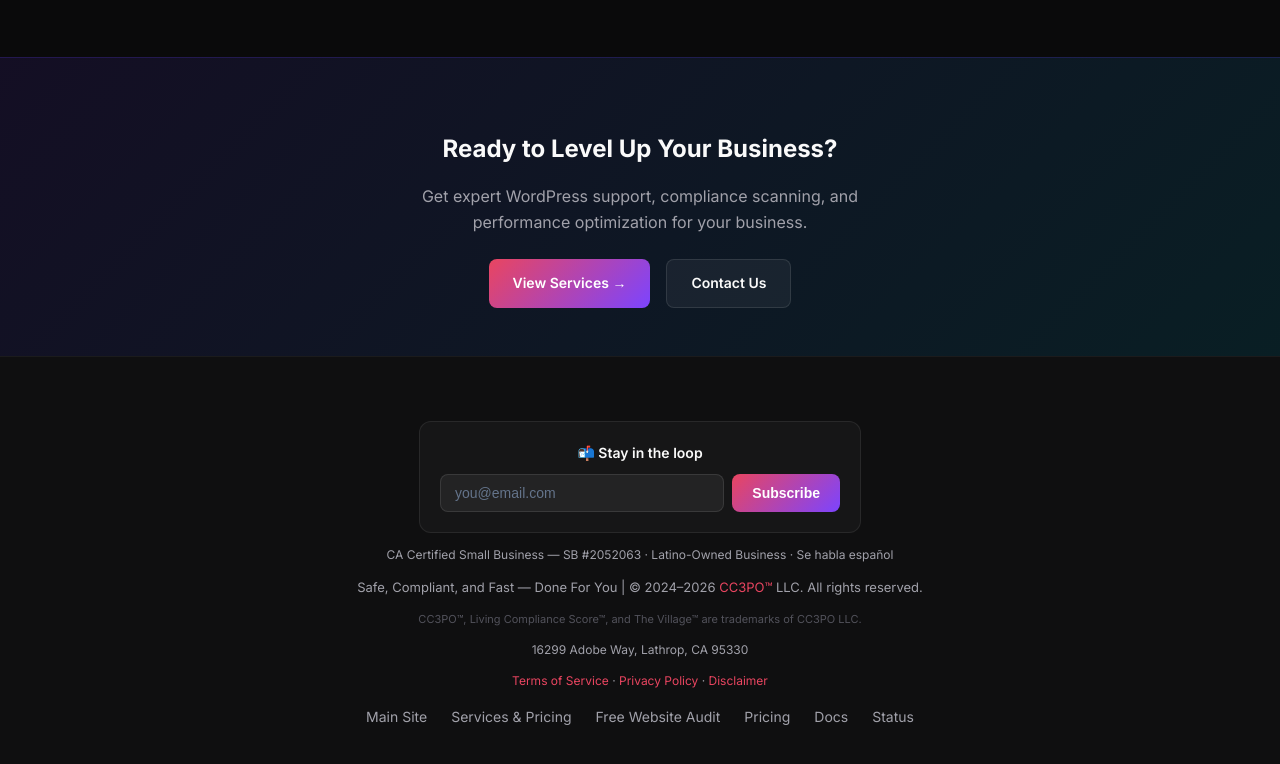
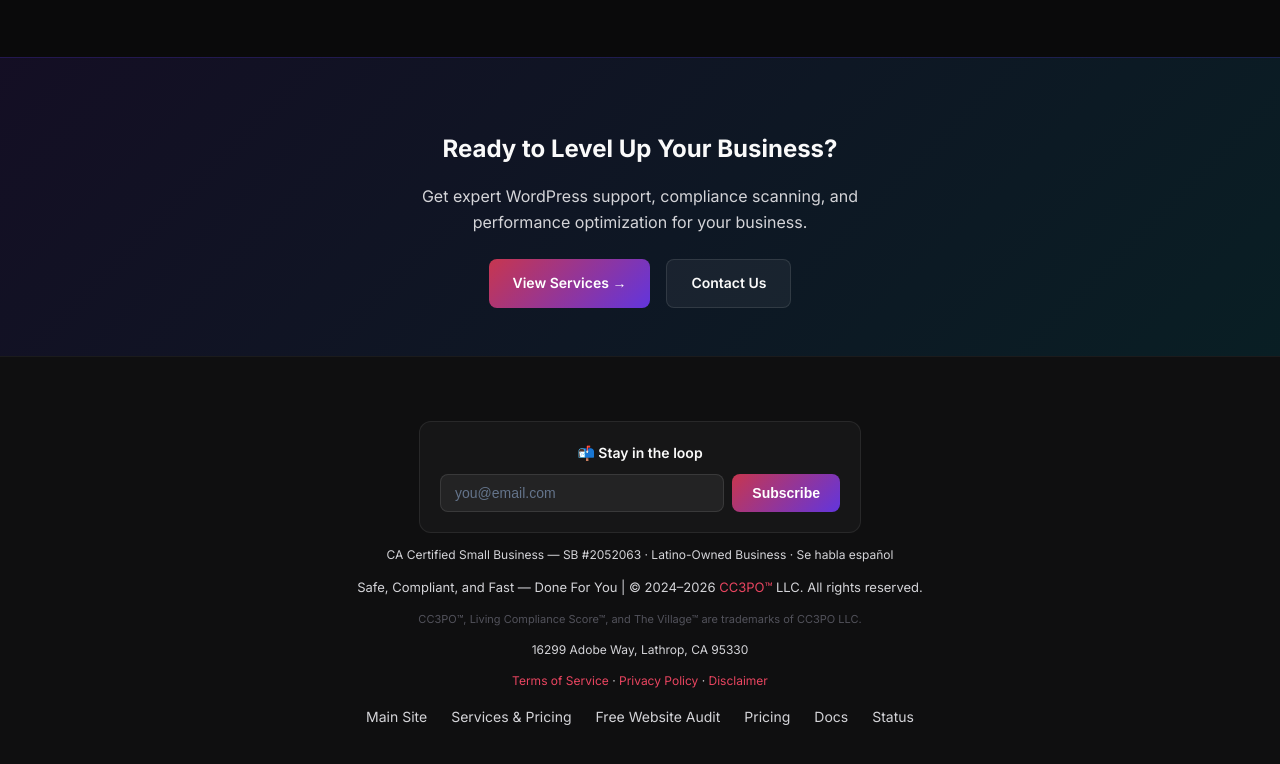
Before and after one commit to carloscbrls/insights-cc3po-astro, an Astro site: page /search in a window 1280 px wide. Shown: the part 668-1432 px from the top of the page. Built offline with nearby package versions, Linux system fonts and the light colour scheme; Astro itself is replaced by a stand-in of ours; a web font is replaced by a local one.

Commit message:
fix: WCAG 2.1 AA round 2 — targeted contrast + heading order fixes
- Improved text-muted color values for dark backgrounds
- Fixed heading hierarchy (h1→h2→h3, not h1→h3)
- Fixed footer text contrast (rgba 0.5 → 0.75/0.85)
- Fixed gradient button contrast on insights
- Fixed podcast episode meta text (#6b7280 → #9ca3af)

```diff
--- a/src/components/Footer.astro
+++ b/src/components/Footer.astro
@@ -8,7 +8,7 @@ const currentYear = new Date().getFullYear();
 		border-top: 1px solid rgba(255, 255, 255, 0.05);
 		padding: 44px 24px;
 		text-align: center;
-		color: #a1a1aa;
+		color: #d4d4d8;
 		font-size: 13px;
 	}
 	footer a {
@@ -30,7 +30,7 @@ const currentYear = new Date().getFullYear();
 		margin-bottom: 12px;
 	}
 	.cta-section p {
-		color: #a1a1aa;
+		color: #d4d4d8;
 		font-size: 16px;
 		margin-bottom: 24px;
 		max-width: 500px;
@@ -55,7 +55,7 @@ const currentYear = new Date().getFullYear();
 		transition: all 0.2s;
 	}
 	.cta-btn-primary {
-		background: linear-gradient(135deg, #e94560, #7c44ff);
+		background: linear-gradient(135deg, #c7364f, #6235dd);
 		color: white;
 	}
 	.cta-btn-primary:hover {
@@ -79,7 +79,7 @@ const currentYear = new Date().getFullYear();
 		font-size: 14px;
 	}
 	.footer-links a {
-		color: #a1a1aa;
+		color: #d4d4d8;
 	}
 	.footer-links a:hover {
 		color: #e94560;
@@ -121,7 +121,7 @@ const currentYear = new Date().getFullYear();
 	}
 	.footer-newsletter-btn {
 		padding: 10px 20px;
-		background: linear-gradient(135deg, #e94560, #7c44ff);
+		background: linear-gradient(135deg, #c7364f, #6235dd);
 		border: none;
 		border-radius: 8px;
 		color: #fff;
@@ -175,10 +175,10 @@ const currentYear = new Date().getFullYear();
 		<div id="newsletter-msg"></div>
 	</div>
 
-	<p class="footer-certifications" style="font-size:12px;color:#a1a1aa;margin-bottom:4px;">CA Certified Small Business — SB #2052063 · Latino-Owned Business · Se habla español</p>
+	<p class="footer-certifications" style="font-size:12px;color:#d4d4d8;margin-bottom:4px;">CA Certified Small Business — SB #2052063 · Latino-Owned Business · Se habla español</p>
 	<p>Safe, Compliant, and Fast — Done For You | © 2024–{currentYear} <a href="https://cc3po.com/">CC3PO™</a> LLC. All rights reserved.</p>
 	<p style="font-size: 11px; color: #52525b; margin-top: 2px;">CC3PO™, Living Compliance Score™, and The Village™ are trademarks of CC3PO LLC.</p>
-	<p style="margin-top: 4px; font-size: 12px; color: #a1a1aa;">16299 Adobe Way, Lathrop, CA 95330</p>
+	<p style="margin-top: 4px; font-size: 12px; color: #d4d4d8;">16299 Adobe Way, Lathrop, CA 95330</p>
 	<p style="margin-top: 8px; font-size: 12px;">
 		<a href="/terms">Terms of Service</a> · <a href="/privacy">Privacy Policy</a> · <a href="/disclaimer">Disclaimer</a>
 	</p>
--- a/src/components/SocialProofBar.astro
+++ b/src/components/SocialProofBar.astro
@@ -109,7 +109,7 @@ const {
     height: 28px;
     border-radius: 8px;
     background: rgba(107,53,255,0.1);
-    color: #e94560;
+    color: #f472b6;
   }
 
   .proof-number {
@@ -120,11 +120,11 @@ const {
 
   .proof-label {
     font-size: 13px;
-    color: #a1a1aa;
+    color: #d4d4d8;
   }
 
   .proof-category-label {
-    color: #e94560;
+    color: #f472b6;
     font-weight: 600;
   }
 
```
Also changed, not shown: src/components/ArticleCTA.astro (+5 -5 lines).
